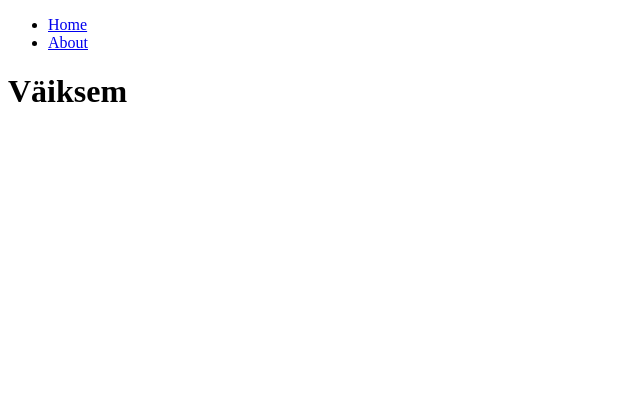
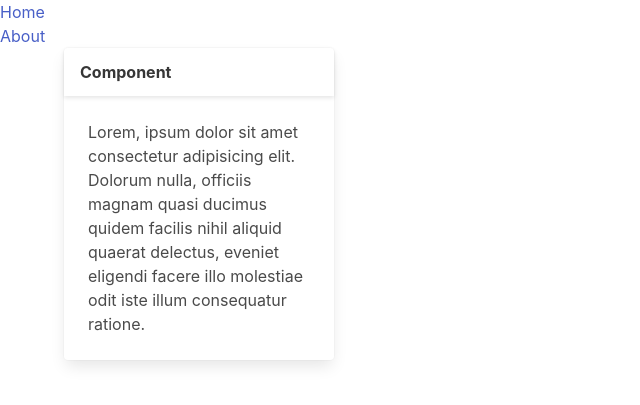
Before and after one commit to ViktoriaMohrjakova/mm21learnphp, a PHP site: page /home.php in a window 1280 px wide. Shown: the top 405 px of the page, without its empty margins (0-640 px from the left). Run offline with PHP 8.4, Linux system fonts and the light colour scheme; data that the repository does not hold is empty.

Commit message:
Update home view

```diff
--- a/views/home.php
+++ b/views/home.php
@@ -1,8 +1,20 @@
 <?php include __DIR__ . '/partials/header.php'; ?>
-    <h1><?=$name?></h1>
-    <?php if($num > 10): ?>
-         <h1>Suurem</h1>
-    <?php else: ?>
-        <h1>Väiksem</h1>
-    <?php endif ?>
+<div class="container">
+    <div class="columns">
+        <div class="column is-3">
+            <div class="card">
+                <header class="card-header">
+                    <p class="card-header-title">
+                        Component
+                    </p>
+                </header>
+                <div class="card-content">
+                    <div class="content">
+                        Lorem, ipsum dolor sit amet consectetur adipisicing elit. Dolorum nulla, officiis magnam quasi ducimus quidem facilis nihil aliquid quaerat delectus, eveniet eligendi facere illo molestiae odit iste illum consequatur ratione.
+                    </div>
+                </div>
+            </div>
+        </div>
+    </div>
+</div>
 <?php include __DIR__ .  '/partials/footer.php'; ?>
--- a/views/partials/header.php
+++ b/views/partials/header.php
@@ -4,6 +4,7 @@
     <meta charset="UTF-8">
     <meta name="viewport" content="width=device-width, initial-scale=1.0">
     <title>Document</title>
+    <link rel="stylesheet" href="https://cdn.jsdelivr.net/npm/bulma@0.9.4/css/bulma.min.css">
 </head>
 <body>
 <?php include __DIR__ . '/nav.php'; ?>
```
Also changed, not shown: public/index.php (+0 -17 lines), src/Controllers/PublicController.php (+3 -9 lines).
